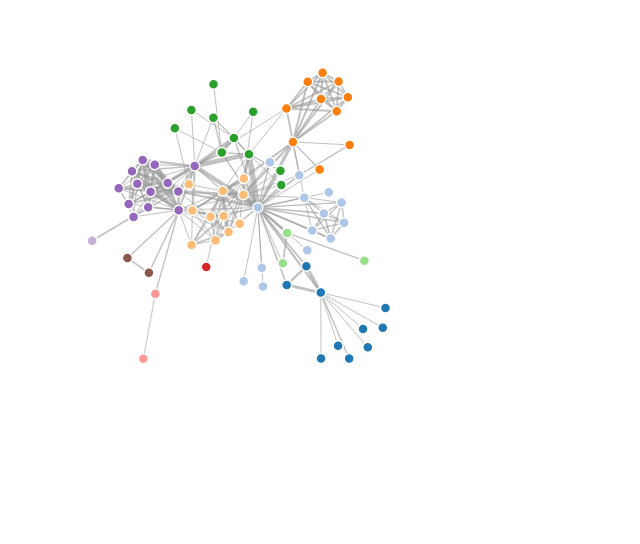
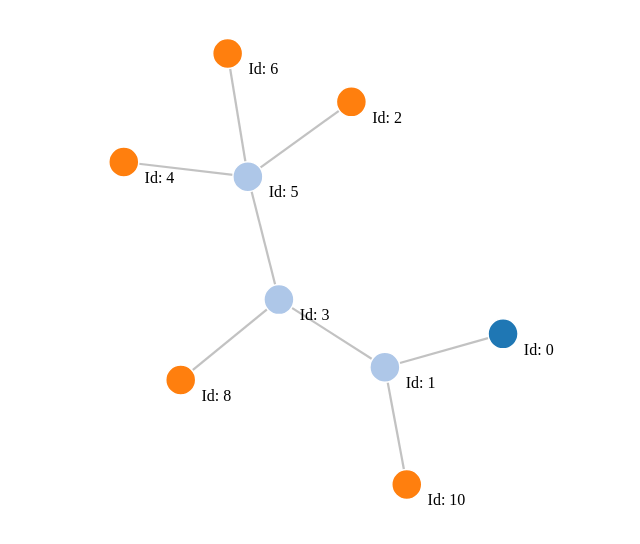
Before and after one commit to Zerphed/zerphed.github.io, a plain HTML site: page index.html in a window 1280 px wide. Shown: the whole page, without its empty margins (183-823 px from the left). Drawn offline with nearby package versions, Linux system fonts and the light colour scheme.

Commit message:
Added labels

```diff
--- a/index.html
+++ b/index.html
@@ -23,15 +23,15 @@ var width = 960,
 var color = d3.scale.category20();
 
 var force = d3.layout.force()
-    .charge(-120)
-    .linkDistance(30)
+    .charge(-1800)
+    .linkDistance(90)
     .size([width, height]);
 
 var svg = d3.select("body").append("svg")
     .attr("width", width)
     .attr("height", height);
 
-d3.json("miserables.json", function(error, graph) {
+d3.json("mesh.json", function(error, graph) {
   force
       .nodes(graph.nodes)
       .links(graph.links)
@@ -43,16 +43,23 @@ d3.json("miserables.json", function(error, graph) {
       .attr("class", "link")
       .style("stroke-width", function(d) { return Math.sqrt(d.value); });
 
-  var node = svg.selectAll(".node")
+  var gnode = svg.selectAll("g.gnode")
       .data(graph.nodes)
-    .enter().append("circle")
+    .enter().append("g")
+      .classed("gnode", true);
+
+  var node = gnode.append("circle")
       .attr("class", "node")
-      .attr("r", 5)
-      .style("fill", function(d) { return color(d.group); })
+      .attr("r", 15)
+      .style("fill", function(d) { return color(d.type); })
       .call(force.drag);
 
-  node.append("title")
-      .text(function(d) { return d.name; });
+  var labels = gnode.append("text")
+      .attr("dx", "1.3em")
+      .attr("dy", "1.3em")
+      .text(function(d) { return "Id: " + String(d.id); });
+
+  console.log(labels);
 
   force.on("tick", function() {
     link.attr("x1", function(d) { return d.source.x; })
@@ -60,8 +67,9 @@ d3.json("miserables.json", function(error, graph) {
         .attr("x2", function(d) { return d.target.x; })
         .attr("y2", function(d) { return d.target.y; });
 
-    node.attr("cx", function(d) { return d.x; })
-        .attr("cy", function(d) { return d.y; });
+    gnode.attr("transform", function(d) {
+      return "translate(" + [d.x, d.y] + ")";
+    });
   });
 });
 
--- /dev/null
+++ b/mesh.json
@@ -0,0 +1,23 @@
+{
+  "nodes":[
+    {"id":0,"type":0},
+    {"id":1,"type":1},
+    {"id":3,"type":1},
+    {"id":5,"type":1},
+    {"id":2,"type":2},
+    {"id":4,"type":2},
+    {"id":6,"type":2},
+    {"id":8,"type":2},
+    {"id":10,"type":2}
+  ],
+  "links":[
+    {"source":1,"target":0,"value":5},
+    {"source":2,"target":1,"value":5},
+    {"source":3,"target":2,"value":5},
+    {"source":4,"target":3,"value":5},
+    {"source":5,"target":3,"value":5},
+    {"source":6,"target":3,"value":5},
+    {"source":7,"target":2,"value":5},
+    {"source":8,"target":1,"value":5}
+  ]
+}
--- a/miserables.json
+++ /dev/null
@@ -1,337 +0,0 @@
-{
-  "nodes":[
-    {"name":"Myriel","group":1},
-    {"name":"Napoleon","group":1},
-    {"name":"Mlle.Baptistine","group":1},
-    {"name":"Mme.Magloire","group":1},
-    {"name":"CountessdeLo","group":1},
-    {"name":"Geborand","group":1},
-    {"name":"Champtercier","group":1},
-    {"name":"Cravatte","group":1},
-    {"name":"Count","group":1},
-    {"name":"OldMan","group":1},
-    {"name":"Labarre","group":2},
-    {"name":"Valjean","group":2},
-    {"name":"Marguerite","group":3},
-    {"name":"Mme.deR","group":2},
-    {"name":"Isabeau","group":2},
-    {"name":"Gervais","group":2},
-    {"name":"Tholomyes","group":3},
-    {"name":"Listolier","group":3},
-    {"name":"Fameuil","group":3},
-    {"name":"Blacheville","group":3},
-    {"name":"Favourite","group":3},
-    {"name":"Dahlia","group":3},
-    {"name":"Zephine","group":3},
-    {"name":"Fantine","group":3},
-    {"name":"Mme.Thenardier","group":4},
-    {"name":"Thenardier","group":4},
-    {"name":"Cosette","group":5},
-    {"name":"Javert","group":4},
-    {"name":"Fauchelevent","group":0},
-    {"name":"Bamatabois","group":2},
-    {"name":"Perpetue","group":3},
-    {"name":"Simplice","group":2},
-    {"name":"Scaufflaire","group":2},
-    {"name":"Woman1","group":2},
-    {"name":"Judge","group":2},
-    {"name":"Champmathieu","group":2},
-    {"name":"Brevet","group":2},
-    {"name":"Chenildieu","group":2},
-    {"name":"Cochepaille","group":2},
-    {"name":"Pontmercy","group":4},
-    {"name":"Boulatruelle","group":6},
-    {"name":"Eponine","group":4},
-    {"name":"Anzelma","group":4},
-    {"name":"Woman2","group":5},
-    {"name":"MotherInnocent","group":0},
-    {"name":"Gribier","group":0},
-    {"name":"Jondrette","group":7},
-    {"name":"Mme.Burgon","group":7},
-    {"name":"Gavroche","group":8},
-    {"name":"Gillenormand","group":5},
-    {"name":"Magnon","group":5},
-    {"name":"Mlle.Gillenormand","group":5},
-    {"name":"Mme.Pontmercy","group":5},
-    {"name":"Mlle.Vaubois","group":5},
-    {"name":"Lt.Gillenormand","group":5},
-    {"name":"Marius","group":8},
-    {"name":"BaronessT","group":5},
-    {"name":"Mabeuf","group":8},
-    {"name":"Enjolras","group":8},
-    {"name":"Combeferre","group":8},
-    {"name":"Prouvaire","group":8},
-    {"name":"Feuilly","group":8},
-    {"name":"Courfeyrac","group":8},
-    {"name":"Bahorel","group":8},
-    {"name":"Bossuet","group":8},
-    {"name":"Joly","group":8},
-    {"name":"Grantaire","group":8},
-    {"name":"MotherPlutarch","group":9},
-    {"name":"Gueulemer","group":4},
-    {"name":"Babet","group":4},
-    {"name":"Claquesous","group":4},
-    {"name":"Montparnasse","group":4},
-    {"name":"Toussaint","group":5},
-    {"name":"Child1","group":10},
-    {"name":"Child2","group":10},
-    {"name":"Brujon","group":4},
-    {"name":"Mme.Hucheloup","group":8}
-  ],
-  "links":[
-    {"source":1,"target":0,"value":1},
-    {"source":2,"target":0,"value":8},
-    {"source":3,"target":0,"value":10},
-    {"source":3,"target":2,"value":6},
-    {"source":4,"target":0,"value":1},
-    {"source":5,"target":0,"value":1},
-    {"source":6,"target":0,"value":1},
-    {"source":7,"target":0,"value":1},
-    {"source":8,"target":0,"value":2},
-    {"source":9,"target":0,"value":1},
-    {"source":11,"target":10,"value":1},
-    {"source":11,"target":3,"value":3},
-    {"source":11,"target":2,"value":3},
-    {"source":11,"target":0,"value":5},
-    {"source":12,"target":11,"value":1},
-    {"source":13,"target":11,"value":1},
-    {"source":14,"target":11,"value":1},
-    {"source":15,"target":11,"value":1},
-    {"source":17,"target":16,"value":4},
-    {"source":18,"target":16,"value":4},
-    {"source":18,"target":17,"value":4},
-    {"source":19,"target":16,"value":4},
-    {"source":19,"target":17,"value":4},
-    {"source":19,"target":18,"value":4},
-    {"source":20,"target":16,"value":3},
-    {"source":20,"target":17,"value":3},
-    {"source":20,"target":18,"value":3},
-    {"source":20,"target":19,"value":4},
-    {"source":21,"target":16,"value":3},
-    {"source":21,"target":17,"value":3},
-    {"source":21,"target":18,"value":3},
-    {"source":21,"target":19,"value":3},
-    {"source":21,"target":20,"value":5},
-    {"source":22,"target":16,"value":3},
-    {"source":22,"target":17,"value":3},
-    {"source":22,"target":18,"value":3},
-    {"source":22,"target":19,"value":3},
-    {"source":22,"target":20,"value":4},
-    {"source":22,"target":21,"value":4},
-    {"source":23,"target":16,"value":3},
-    {"source":23,"target":17,"value":3},
-    {"source":23,"target":18,"value":3},
-    {"source":23,"target":19,"value":3},
-    {"source":23,"target":20,"value":4},
-    {"source":23,"target":21,"value":4},
-    {"source":23,"target":22,"value":4},
-    {"source":23,"target":12,"value":2},
-    {"source":23,"target":11,"value":9},
-    {"source":24,"target":23,"value":2},
-    {"source":24,"target":11,"value":7},
-    {"source":25,"target":24,"value":13},
-    {"source":25,"target":23,"value":1},
-    {"source":25,"target":11,"value":12},
-    {"source":26,"target":24,"value":4},
-    {"source":26,"target":11,"value":31},
-    {"source":26,"target":16,"value":1},
-    {"source":26,"target":25,"value":1},
-    {"source":27,"target":11,"value":17},
-    {"source":27,"target":23,"value":5},
-    {"source":27,"target":25,"value":5},
-    {"source":27,"target":24,"value":1},
-    {"source":27,"target":26,"value":1},
-    {"source":28,"target":11,"value":8},
-    {"source":28,"target":27,"value":1},
-    {"source":29,"target":23,"value":1},
-    {"source":29,"target":27,"value":1},
-    {"source":29,"target":11,"value":2},
-    {"source":30,"target":23,"value":1},
-    {"source":31,"target":30,"value":2},
-    {"source":31,"target":11,"value":3},
-    {"source":31,"target":23,"value":2},
-    {"source":31,"target":27,"value":1},
-    {"source":32,"target":11,"value":1},
-    {"source":33,"target":11,"value":2},
-    {"source":33,"target":27,"value":1},
-    {"source":34,"target":11,"value":3},
-    {"source":34,"target":29,"value":2},
-    {"source":35,"target":11,"value":3},
-    {"source":35,"target":34,"value":3},
-    {"source":35,"target":29,"value":2},
-    {"source":36,"target":34,"value":2},
-    {"source":36,"target":35,"value":2},
-    {"source":36,"target":11,"value":2},
-    {"source":36,"target":29,"value":1},
-    {"source":37,"target":34,"value":2},
-    {"source":37,"target":35,"value":2},
-    {"source":37,"target":36,"value":2},
-    {"source":37,"target":11,"value":2},
-    {"source":37,"target":29,"value":1},
-    {"source":38,"target":34,"value":2},
-    {"source":38,"target":35,"value":2},
-    {"source":38,"target":36,"value":2},
-    {"source":38,"target":37,"value":2},
-    {"source":38,"target":11,"value":2},
-    {"source":38,"target":29,"value":1},
-    {"source":39,"target":25,"value":1},
-    {"source":40,"target":25,"value":1},
-    {"source":41,"target":24,"value":2},
-    {"source":41,"target":25,"value":3},
-    {"source":42,"target":41,"value":2},
-    {"source":42,"target":25,"value":2},
-    {"source":42,"target":24,"value":1},
-    {"source":43,"target":11,"value":3},
-    {"source":43,"target":26,"value":1},
-    {"source":43,"target":27,"value":1},
-    {"source":44,"target":28,"value":3},
-    {"source":44,"target":11,"value":1},
-    {"source":45,"target":28,"value":2},
-    {"source":47,"target":46,"value":1},
-    {"source":48,"target":47,"value":2},
-    {"source":48,"target":25,"value":1},
-    {"source":48,"target":27,"value":1},
-    {"source":48,"target":11,"value":1},
-    {"source":49,"target":26,"value":3},
-    {"source":49,"target":11,"value":2},
-    {"source":50,"target":49,"value":1},
-    {"source":50,"target":24,"value":1},
-    {"source":51,"target":49,"value":9},
-    {"source":51,"target":26,"value":2},
-    {"source":51,"target":11,"value":2},
-    {"source":52,"target":51,"value":1},
-    {"source":52,"target":39,"value":1},
-    {"source":53,"target":51,"value":1},
-    {"source":54,"target":51,"value":2},
-    {"source":54,"target":49,"value":1},
-    {"source":54,"target":26,"value":1},
-    {"source":55,"target":51,"value":6},
-    {"source":55,"target":49,"value":12},
-    {"source":55,"target":39,"value":1},
-    {"source":55,"target":54,"value":1},
-    {"source":55,"target":26,"value":21},
-    {"source":55,"target":11,"value":19},
-    {"source":55,"target":16,"value":1},
-    {"source":55,"target":25,"value":2},
-    {"source":55,"target":41,"value":5},
-    {"source":55,"target":48,"value":4},
-    {"source":56,"target":49,"value":1},
-    {"source":56,"target":55,"value":1},
-    {"source":57,"target":55,"value":1},
-    {"source":57,"target":41,"value":1},
-    {"source":57,"target":48,"value":1},
-    {"source":58,"target":55,"value":7},
-    {"source":58,"target":48,"value":7},
-    {"source":58,"target":27,"value":6},
-    {"source":58,"target":57,"value":1},
-    {"source":58,"target":11,"value":4},
-    {"source":59,"target":58,"value":15},
-    {"source":59,"target":55,"value":5},
-    {"source":59,"target":48,"value":6},
-    {"source":59,"target":57,"value":2},
-    {"source":60,"target":48,"value":1},
-    {"source":60,"target":58,"value":4},
-    {"source":60,"target":59,"value":2},
-    {"source":61,"target":48,"value":2},
-    {"source":61,"target":58,"value":6},
-    {"source":61,"target":60,"value":2},
-    {"source":61,"target":59,"value":5},
-    {"source":61,"target":57,"value":1},
-    {"source":61,"target":55,"value":1},
-    {"source":62,"target":55,"value":9},
-    {"source":62,"target":58,"value":17},
-    {"source":62,"target":59,"value":13},
-    {"source":62,"target":48,"value":7},
-    {"source":62,"target":57,"value":2},
-    {"source":62,"target":41,"value":1},
-    {"source":62,"target":61,"value":6},
-    {"source":62,"target":60,"value":3},
-    {"source":63,"target":59,"value":5},
-    {"source":63,"target":48,"value":5},
-    {"source":63,"target":62,"value":6},
-    {"source":63,"target":57,"value":2},
-    {"source":63,"target":58,"value":4},
-    {"source":63,"target":61,"value":3},
-    {"source":63,"target":60,"value":2},
-    {"source":63,"target":55,"value":1},
-    {"source":64,"target":55,"value":5},
-    {"source":64,"target":62,"value":12},
-    {"source":64,"target":48,"value":5},
-    {"source":64,"target":63,"value":4},
-    {"source":64,"target":58,"value":10},
-    {"source":64,"target":61,"value":6},
-    {"source":64,"target":60,"value":2},
-    {"source":64,"target":59,"value":9},
-    {"source":64,"target":57,"value":1},
-    {"source":64,"target":11,"value":1},
-    {"source":65,"target":63,"value":5},
-    {"source":65,"target":64,"value":7},
-    {"source":65,"target":48,"value":3},
-    {"source":65,"target":62,"value":5},
-    {"source":65,"target":58,"value":5},
-    {"source":65,"target":61,"value":5},
-    {"source":65,"target":60,"value":2},
-    {"source":65,"target":59,"value":5},
-    {"source":65,"target":57,"value":1},
-    {"source":65,"target":55,"value":2},
-    {"source":66,"target":64,"value":3},
-    {"source":66,"target":58,"value":3},
-    {"source":66,"target":59,"value":1},
-    {"source":66,"target":62,"value":2},
-    {"source":66,"target":65,"value":2},
-    {"source":66,"target":48,"value":1},
-    {"source":66,"target":63,"value":1},
-    {"source":66,"target":61,"value":1},
-    {"source":66,"target":60,"value":1},
-    {"source":67,"target":57,"value":3},
-    {"source":68,"target":25,"value":5},
-    {"source":68,"target":11,"value":1},
-    {"source":68,"target":24,"value":1},
-    {"source":68,"target":27,"value":1},
-    {"source":68,"target":48,"value":1},
-    {"source":68,"target":41,"value":1},
-    {"source":69,"target":25,"value":6},
-    {"source":69,"target":68,"value":6},
-    {"source":69,"target":11,"value":1},
-    {"source":69,"target":24,"value":1},
-    {"source":69,"target":27,"value":2},
-    {"source":69,"target":48,"value":1},
-    {"source":69,"target":41,"value":1},
-    {"source":70,"target":25,"value":4},
-    {"source":70,"target":69,"value":4},
-    {"source":70,"target":68,"value":4},
-    {"source":70,"target":11,"value":1},
-    {"source":70,"target":24,"value":1},
-    {"source":70,"target":27,"value":1},
-    {"source":70,"target":41,"value":1},
-    {"source":70,"target":58,"value":1},
-    {"source":71,"target":27,"value":1},
-    {"source":71,"target":69,"value":2},
-    {"source":71,"target":68,"value":2},
-    {"source":71,"target":70,"value":2},
-    {"source":71,"target":11,"value":1},
-    {"source":71,"target":48,"value":1},
-    {"source":71,"target":41,"value":1},
-    {"source":71,"target":25,"value":1},
-    {"source":72,"target":26,"value":2},
-    {"source":72,"target":27,"value":1},
-    {"source":72,"target":11,"value":1},
-    {"source":73,"target":48,"value":2},
-    {"source":74,"target":48,"value":2},
-    {"source":74,"target":73,"value":3},
-    {"source":75,"target":69,"value":3},
-    {"source":75,"target":68,"value":3},
-    {"source":75,"target":25,"value":3},
-    {"source":75,"target":48,"value":1},
-    {"source":75,"target":41,"value":1},
-    {"source":75,"target":70,"value":1},
-    {"source":75,"target":71,"value":1},
-    {"source":76,"target":64,"value":1},
-    {"source":76,"target":65,"value":1},
-    {"source":76,"target":66,"value":1},
-    {"source":76,"target":63,"value":1},
-    {"source":76,"target":62,"value":1},
-    {"source":76,"target":48,"value":1},
-    {"source":76,"target":58,"value":1}
-  ]
-}
```
Also changed, not shown: js/lib/d3.min.js (added), 1 other file.
